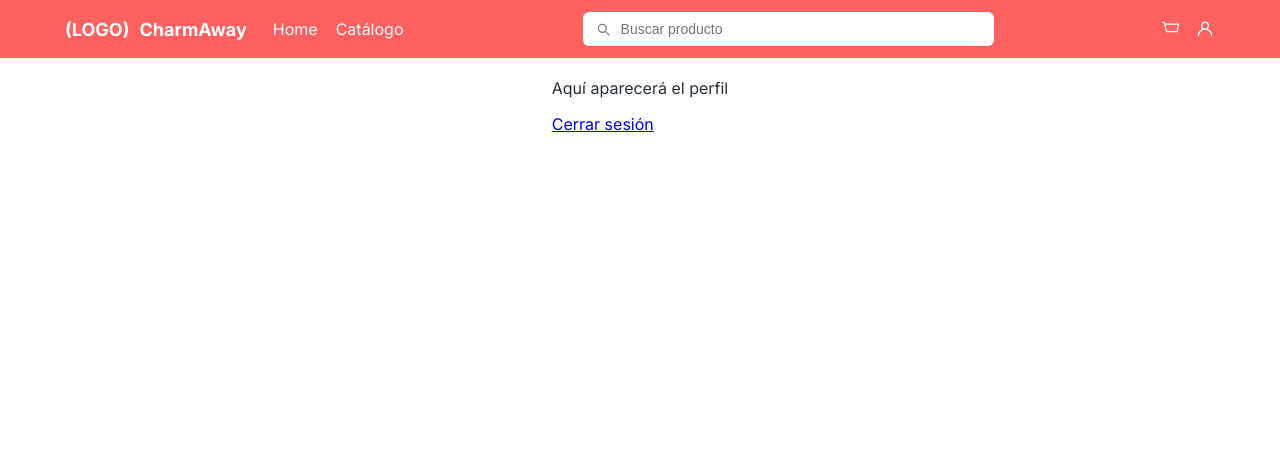
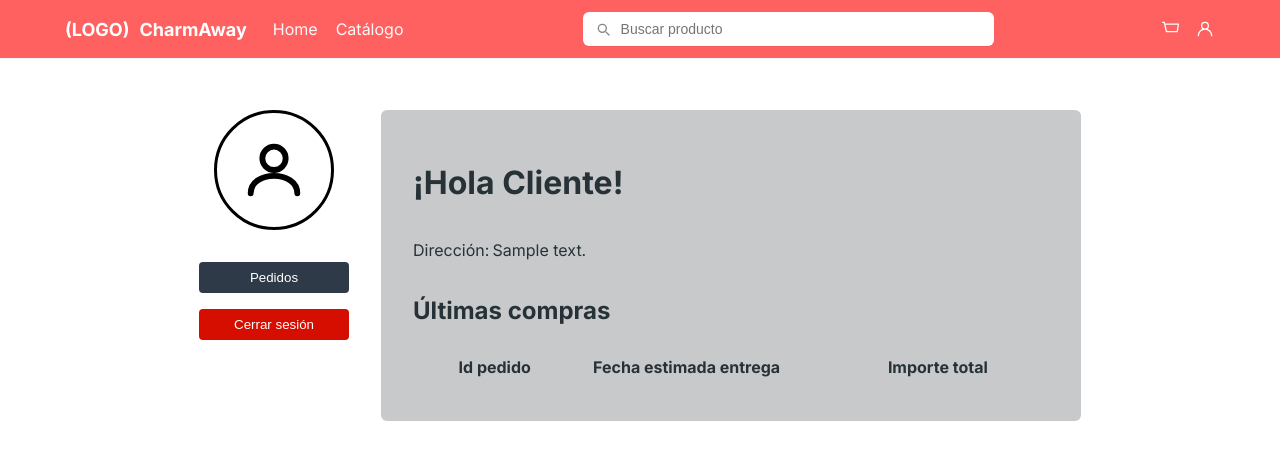
Before and after one commit to Ultimate88x/PGPI-G1.7, a Django app: page /customer/profile/ in a window 1280 px wide. Shown: the top 460 px of the page. Run offline with Django 5.2, Linux system fonts and the light colour scheme; a user stored in the database is signed in; tables that the repository leaves empty hold one stand-in row (values such as "Sample post"); lists and menus that the app fills with data are empty.

Commit message:
feat: :lipstick: Added profile view, message errors at register view and a phone validator at the register form

```diff
--- a/charmaway/charmaway/settings.py
+++ b/charmaway/charmaway/settings.py
@@ -109,7 +109,9 @@ AUTH_PASSWORD_VALIDATORS = [
 # Internationalization
 # https://docs.djangoproject.com/en/5.2/topics/i18n/
 
-LANGUAGE_CODE = 'en-us'
+LANGUAGE_CODE = 'es'
+USE_I18N = True
+USE_L10N = True
 
 TIME_ZONE = 'UTC'
 
--- a/charmaway/customer/models.py
+++ b/charmaway/customer/models.py
@@ -1,7 +1,12 @@
 from django.contrib.auth.models import AbstractBaseUser, BaseUserManager, PermissionsMixin
 from django.db import models
 from django.utils import timezone
+from django.core.validators import RegexValidator
 
+phone_validator = RegexValidator(
+    regex=r'^\+?\d{9,15}$',
+    message='El número de teléfono debe tener entre 9 y 15 dígitos y puede comenzar con +.'
+)
 
 class CustomerManager(BaseUserManager):
     def create_user(self, email, password=None, **extra_fields):
@@ -22,11 +27,11 @@ class Customer(AbstractBaseUser, PermissionsMixin):
     name = models.CharField(max_length=50)
     surnames = models.CharField(max_length=100)
     email = models.EmailField(unique=True)
-    phone = models.CharField(max_length=20, blank=True)
+    phone = models.CharField(validators=[phone_validator], max_length=16)
     creation_date = models.DateTimeField(default=timezone.now)
-    address = models.CharField(max_length=255, blank=True)
-    city = models.CharField(max_length=100, blank=True)
-    zip_code = models.CharField(max_length=20, blank=True)
+    address = models.CharField(max_length=255)
+    city = models.CharField(max_length=100)
+    zip_code = models.CharField(max_length=20)
 
     USERNAME_FIELD = 'email'
     REQUIRED_FIELDS = ['name', 'surnames']
--- a/charmaway/customer/templates/customer/profile.html
+++ b/charmaway/customer/templates/customer/profile.html
@@ -1,11 +1,49 @@
 {% extends 'base.html' %}
-{% block title %}Iniciar sesión{% endblock %}
+{% block title %}Perfil de Cliente{% endblock %}
 {% load static %}
 
 {% block content %}
 
-<div>Aquí aparecerá el perfil
-    <p><a href="{% url 'logout' %}">Cerrar sesión</a></p>
+<link rel="stylesheet" href="{% static 'css/profile.css' %}">
+
+<div class="profile-container">
+  <aside class="sidebar">
+    <div class="avatar">
+      <svg viewBox="0 0 24 24" fill="none">
+        <path d="M12 12a4 4 0 100-8 4 4 0 000 8z" stroke="#000" stroke-width="2" stroke-linecap="round" stroke-linejoin="round"/>
+        <path d="M4 20c0-4 4-6 8-6s8 2 8 6" stroke="#000" stroke-width="2" stroke-linecap="round" stroke-linejoin="round"/>
+      </svg>
+    </div>
+
+    <button class="btn">Pedidos</button>
+    <a href="{% url 'logout' %}" class="logout-link">
+      <button class="btn btn-logout">Cerrar sesión</button>
+    </a>
+
+  </aside>
+
+  <main class="content">
+    <h1>¡Hola Cliente!</h1>
+    <div class="address-container">
+        <div> Dirección: </div>
+        <p class="address">{{ customer.address}} </p>
+    </div>
+
+    <h2>Últimas compras</h2>
+    <table class="orders-table">
+      <thead>
+        <tr>
+          <th></th>
+          <th>Id pedido</th>
+          <th>Fecha estimada entrega</th>
+          <th>Importe total</th>
+        </tr>
+      </thead>
+      <tbody>
+
+      </tbody>
+    </table>
+  </main>
 </div>
 
 {% endblock %}
--- /dev/null
+++ b/charmaway/static/css/profile.css
@@ -0,0 +1,94 @@
+.profile-container {
+  display: flex;
+  justify-content: center;
+  align-items: flex-start;
+  gap: 2rem;
+  padding: 2rem;
+}
+
+.sidebar {
+  display: flex;
+  flex-direction: column;
+  align-items: center;
+  gap: 1rem;
+}
+
+.avatar {
+  width: 120px;
+  height: 120px;
+  border: 3px solid #000;
+  border-radius: 50%;
+  display: flex;
+  justify-content: center;
+  align-items: center;
+  margin-bottom: 1rem;
+}
+
+.avatar svg {
+  width: 70px;
+  height: 70px;
+}
+
+.btn {
+  background-color: #2f3a48;
+  color: white;
+  border: none;
+  padding: 0.5rem 1rem;
+  width: 150px;
+  border-radius: 4px;
+  cursor: pointer;
+}
+
+.btn-logout {
+  background-color: #d60e00;
+  color: white;
+  border: none;
+  padding: 0.5rem 1rem;
+  width: 150px;
+  border-radius: 4px;
+  cursor: pointer;
+}
+
+.btn:hover {
+  background-color: #1f2a36;
+}
+
+.content {
+  background-color: #c8c9cb;
+  padding: 2rem;
+  border-radius: 6px;
+  width: 700px;
+}
+
+.address-container {
+    display: flex;
+    flex-direction: row;
+    align-items: center;
+}
+
+.address {
+  margin-bottom: 1rem;
+  margin-left: 0.2rem;
+}
+
+.orders-table {
+  width: 100%;
+  border-collapse: collapse;
+}
+
+.orders-table th,
+.orders-table td {
+  text-align: left;
+  padding: 0.75rem;
+}
+
+.orders-table thead {
+  font-weight: bold;
+}
+
+.thumbnail {
+  width: 50px;
+  height: 50px;
+  background-color: #e0e4ea;
+  border: 1px solid #b0b3b8;
+}
```
Also changed, not shown: charmaway/customer/templates/customer/register.html (+21 -0 lines).
